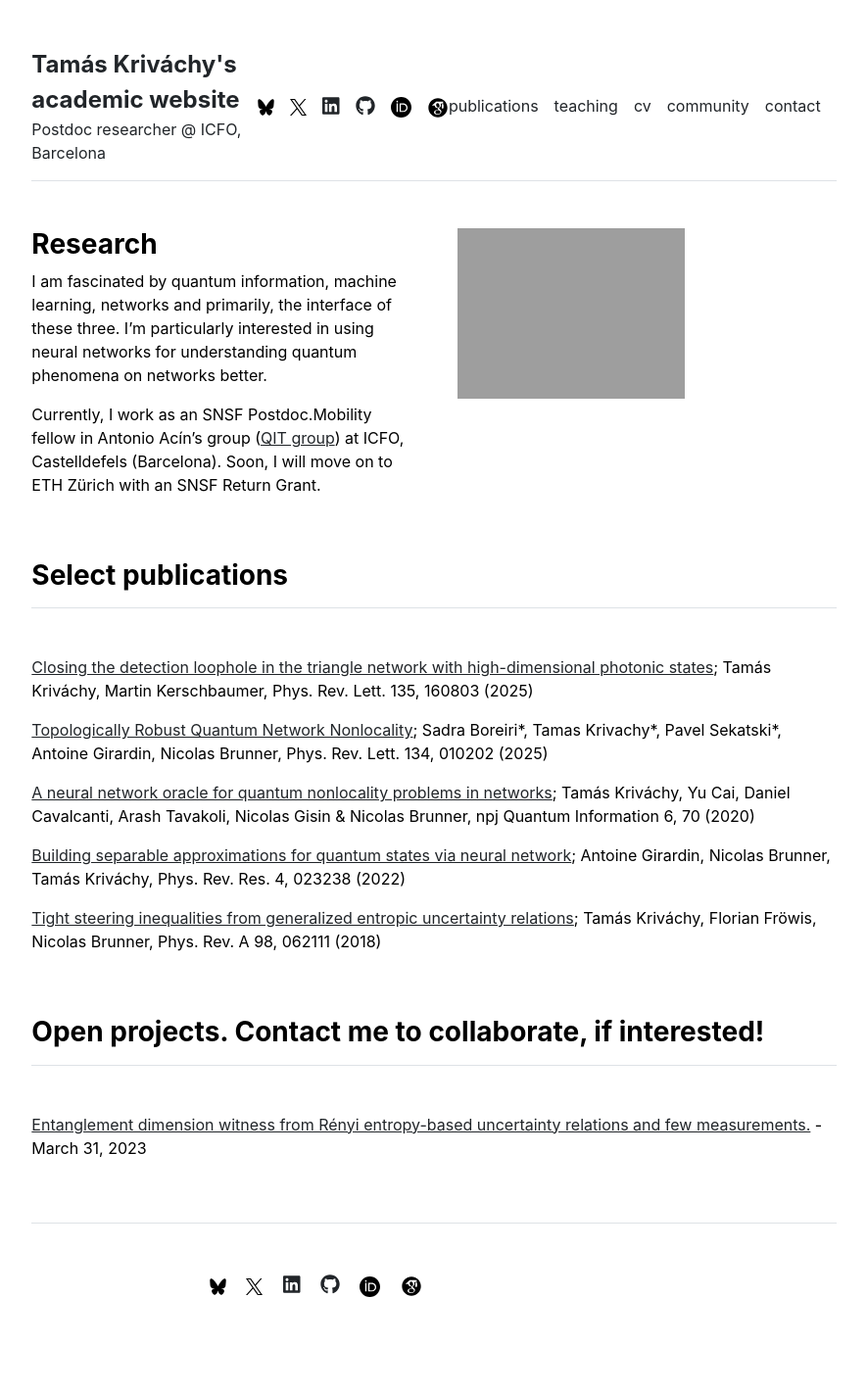
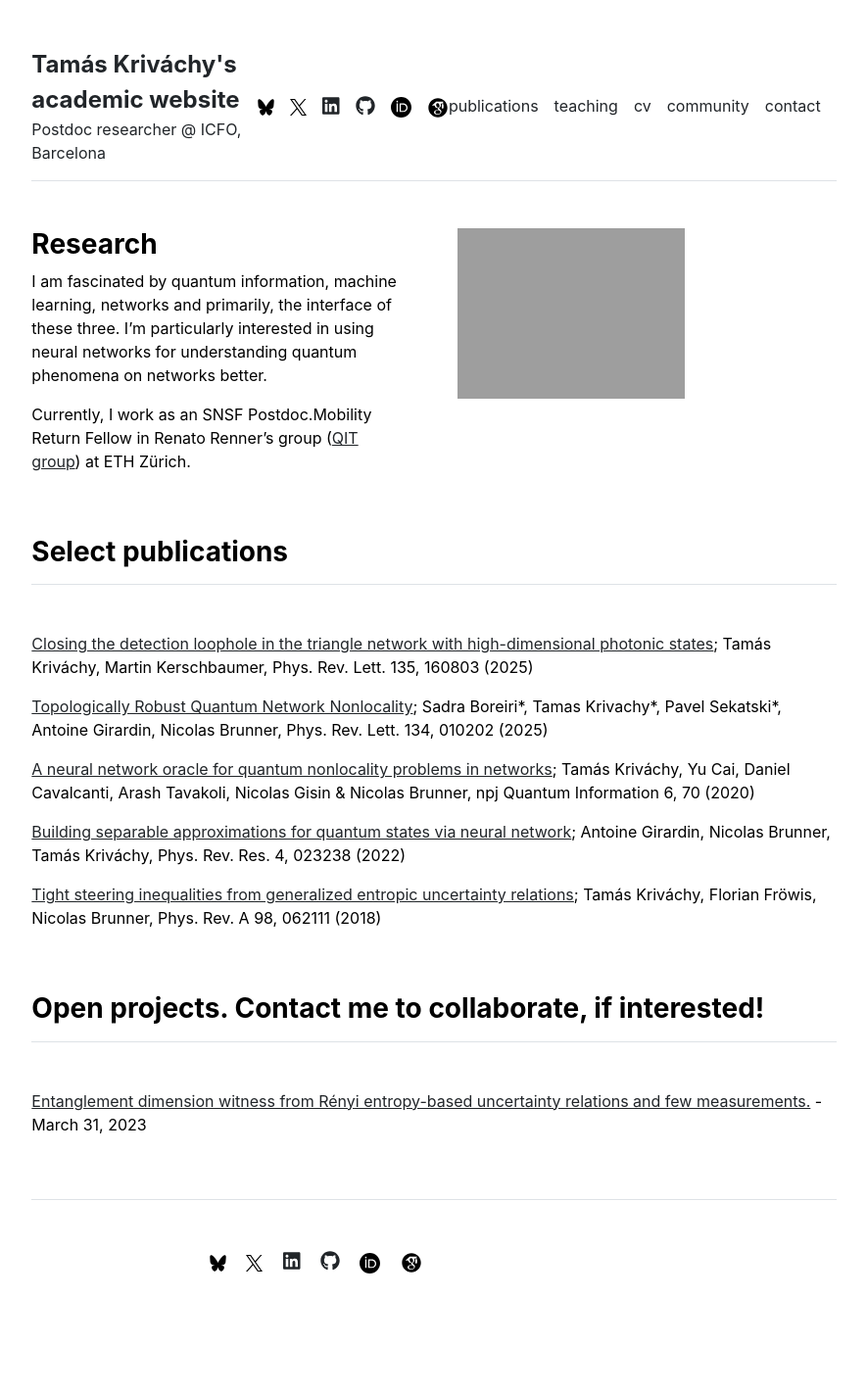
Before and after one commit to tkrivachy/tkrivachy.github.io, a Jekyll site: the page built from index.md, in a window 1280 px wide. Shown: the whole page at 98% size, without its empty margins (197-1082 px from the left). Built offline with Jekyll 4.4.1, drawn with Linux system fonts in a browser that asks for light colours; after the commit the page ends 1399 px from its top, so only the background shows below that.

Commit message:
eth update

```diff
--- a/index.md
+++ b/index.md
@@ -5,4 +5,4 @@ title: "Home"
 
 I am fascinated by quantum information, machine learning, networks and primarily, the interface of these three. I'm particularly interested in using neural networks for understanding quantum phenomena on networks better.
 
-Currently, I work as an SNSF Postdoc.Mobility fellow in Antonio Acín's group ([QIT group](https://www.icfo.eu/research-group/7/quantum-information/home/437/)) at ICFO, Castelldefels (Barcelona). Soon, I will move on to ETH Zürich with an SNSF Return Grant.
+Currently, I work as an SNSF Postdoc.Mobility Return Fellow in Renato Renner's group ([QIT group](https://qit.ethz.ch/)) at ETH Zürich.
```
